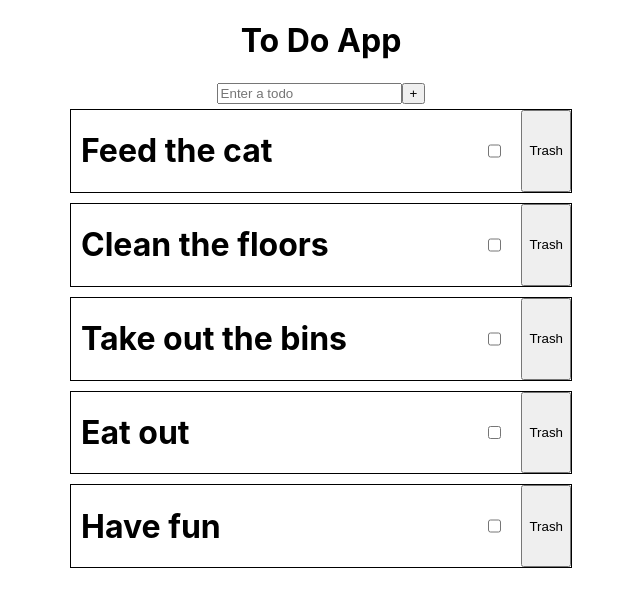
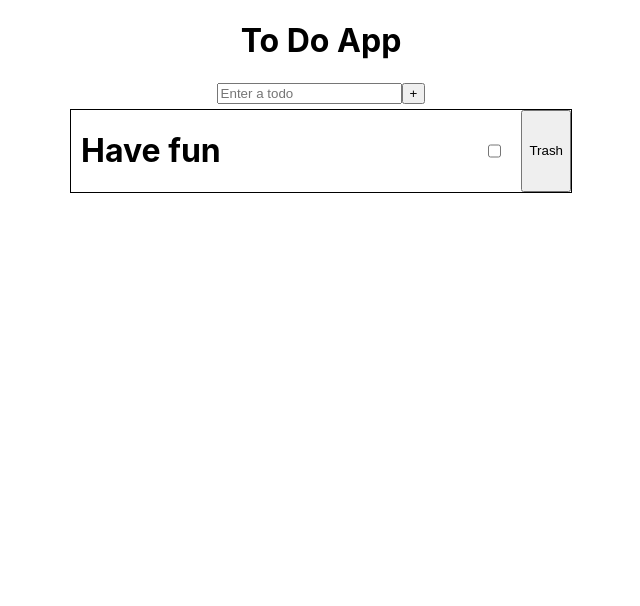
Before and after one commit to chinapicke/todo-app, a React (Create React App) app: page / in a window 1280 px wide. Shown: the top 606 px of the page, without its empty margins (319-959 px from the left). Built offline with nearby package versions, Linux system fonts and the light colour scheme; data requests are answered from the project's data file.

Commit message:
delete working

```diff
--- a/src/App.js
+++ b/src/App.js
@@ -12,6 +12,8 @@ function App() {
 
   const APIUrl = 'http://localhost:3500/list'
 
+
+// request API to display data in the json object
   const getURL = async()=>{
     try{
       const response = await axios.get(APIUrl);
@@ -62,11 +64,19 @@ getURL()
     handleAddTodo(input);
   }
 
-  const handleDelete = (id) =>{
+  const handleDelete = async (id) =>{
    const removeSelected = list.filter((task)=>{
     return task.id !== id
    })
    setList(removeSelected)
+
+   const deleteOptions= {
+    method:'DELETE',
+  }
+  // this identifys which id row has to be deleted
+  const requestURL = `${APIUrl}/${id}`;
+  const result = await APIrequest(requestURL, deleteOptions)
+  if (result) setError(result)
   }
 
   const handleChecked = async (id)=>{
--- a/src/db.json
+++ b/src/db.json
@@ -1,27 +1,7 @@
 {
   "list": [
     {
-      "id": "1",
-      "todo": "Feed the cat",
-      "checked": false
-    },
-    {
-      "id": "2",
-      "todo": "Clean the floors",
-      "checked": false
-    },
-    {
-      "id": "3",
-      "todo": "Take out the bins",
-      "checked": false
-    },
-    {
-      "id": "4",
-      "todo": "Eat out",
-      "checked": false
-    },
-    {
-      "id": "5",
+      "id": 1,
       "todo": "Have fun",
       "checked": false
     }
```
